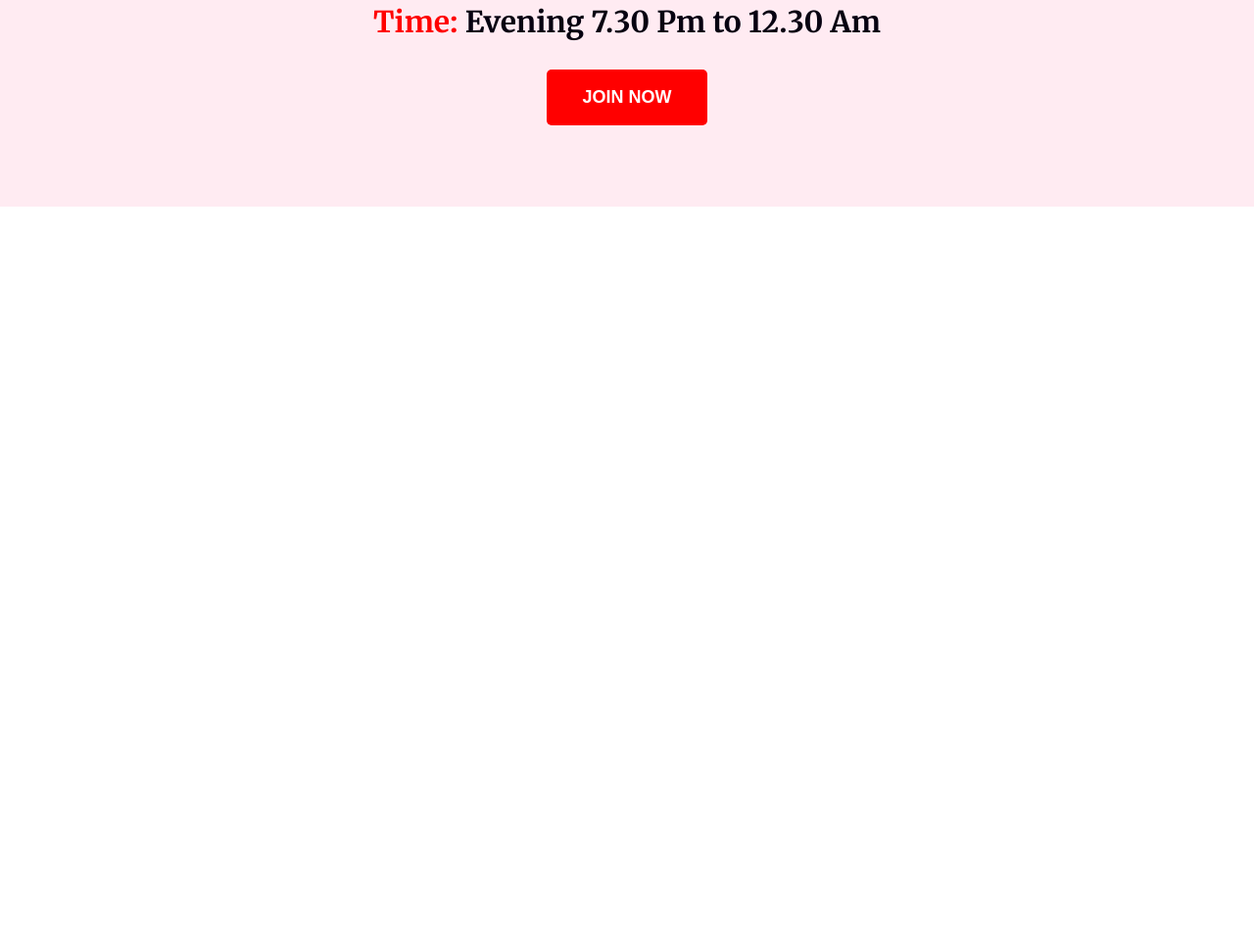
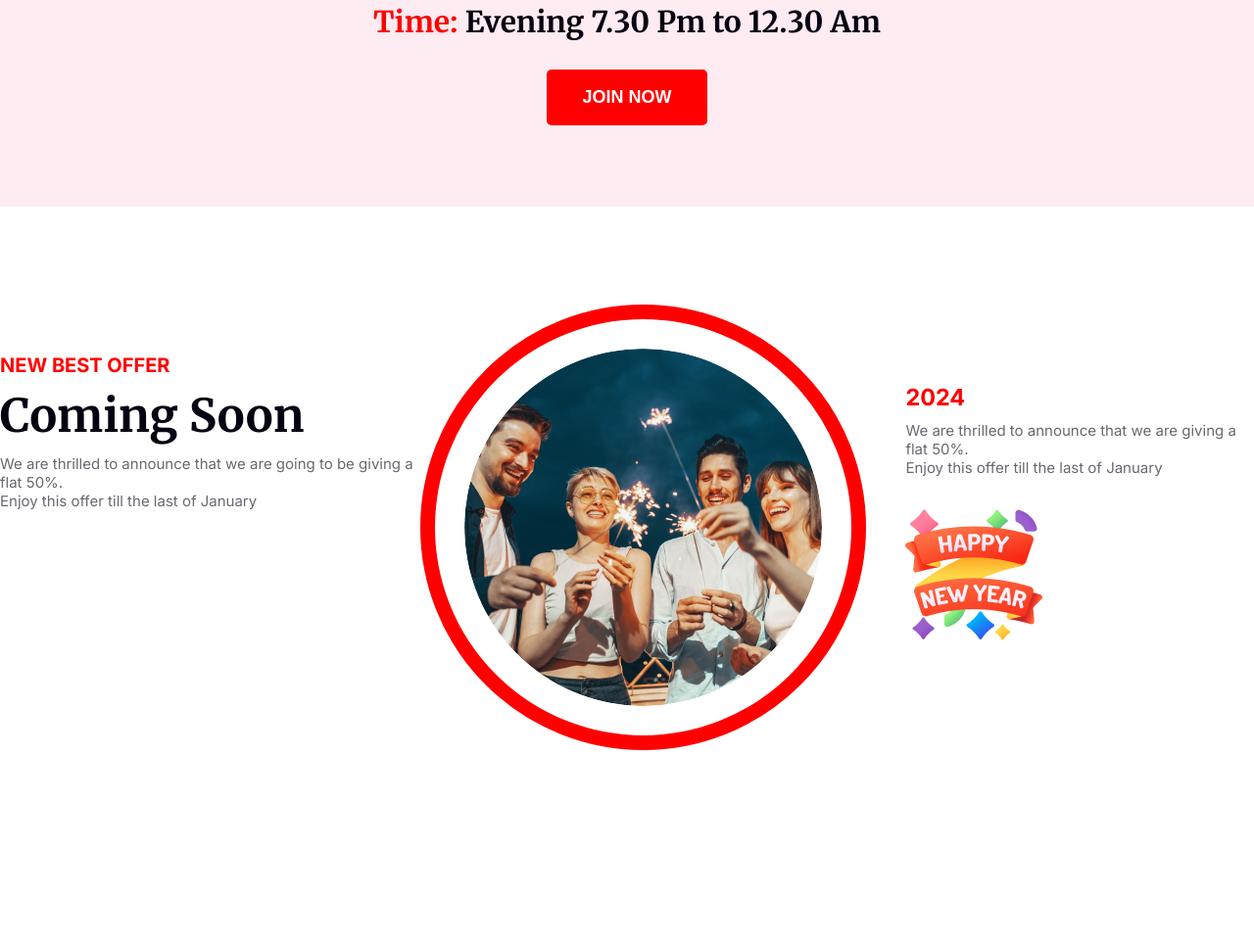
Before and after one commit to Azmaineeeeeee/Assignment-1, a plain HTML site: page index.html in a window 1280 px wide. Shown: the part 2394-3358 px from the top of the page at 98% size. Before the commit the page ends 2705 px from the top, so only its background shows below. Drawn offline with Linux system fonts and the light colour scheme.

Commit message:
Best Offer Section Added

```diff
--- a/CSS/style.css
+++ b/CSS/style.css
@@ -155,11 +155,11 @@ body {
     font-weight: 600;
 }
 
-.location-details span{
+.location-details span {
     color: #F00;
 }
 
-.location-button{
+.location-button {
     border-radius: 5px;
     padding: 18px 36px;
     background-color: #FF0000;
@@ -168,3 +168,54 @@ body {
     font-size: large;
     font-weight: bold;
 }
+
+.best-offer {
+    display: flex;
+    justify-content: space-between;
+    height: 600px;
+    max-width: 1400px;
+    margin: 150px auto 100px;
+}
+
+.new-best-offer-title {
+    color: #F00;
+    font-family: Inter;
+    font-size: 20px;
+    font-weight: 500;
+    margin-bottom: 10px;
+
+}
+
+.new-best-offer-heading {
+    color: #070211;
+    font-family: Merriweather;
+    font-size: 40px;
+    font-weight: 900;
+
+
+}
+
+.new-best-offer-paragraph {
+    color: rgba(7, 2, 17, 0.60);
+    font-family: Inter;
+    font-size: 15px;
+    font-weight: 400;
+    margin-top: 10px;
+}
+
+.new-best-offer-time{
+    padding: 30px 0px 0px 40px;
+}
+
+.new-best-offer-time img{
+    margin-top: 30px;
+}
+
+.circle-image{
+    border-radius: 50%;
+    border: 15px solid #F00;
+    padding: 30px;
+    margin-top: -50px;
+
+
+}
--- a/index.html
+++ b/index.html
@@ -81,6 +81,46 @@
 
         </div>
       </section>
+
+      <section class="best-offer">
+        <div class="new-best-offer">
+          <div class="new-best-offer-title">
+            <h4>NEW BEST OFFER</h4>
+          </div>
+
+          <div class="new-best-offer-heading">
+            <h3>Coming Soon</h3>
+          </div>
+
+          <div class="new-best-offer-paragraph">
+            <p>We are thrilled to announce that we are going to be giving a flat 50%. <br> Enjoy this offer till the last of January</p>
+          </div>
+        </div>
+
+        <img
+          src="Images/resources/Ellipse 1.png"
+          alt="New Year Photo"
+          width="365px"
+          height="365px" class="circle-image"/>
+
+        <div class="new-best-offer-time">
+            <div class="new-best-offer-title">
+                <h3>2024</h3>
+            </div>
+
+            <div class="new-best-offer-paragraph">
+                    <p>We are thrilled to announce that we are giving a flat 50%. <br> Enjoy this offer till the last of January</p>
+            </div>
+
+            <img src="Images/resources/Group 96.png" alt="New Year">
+
+
+
+
+
+        </div>
+
+      </section>
     </main>
 
     <footer></footer>
```
